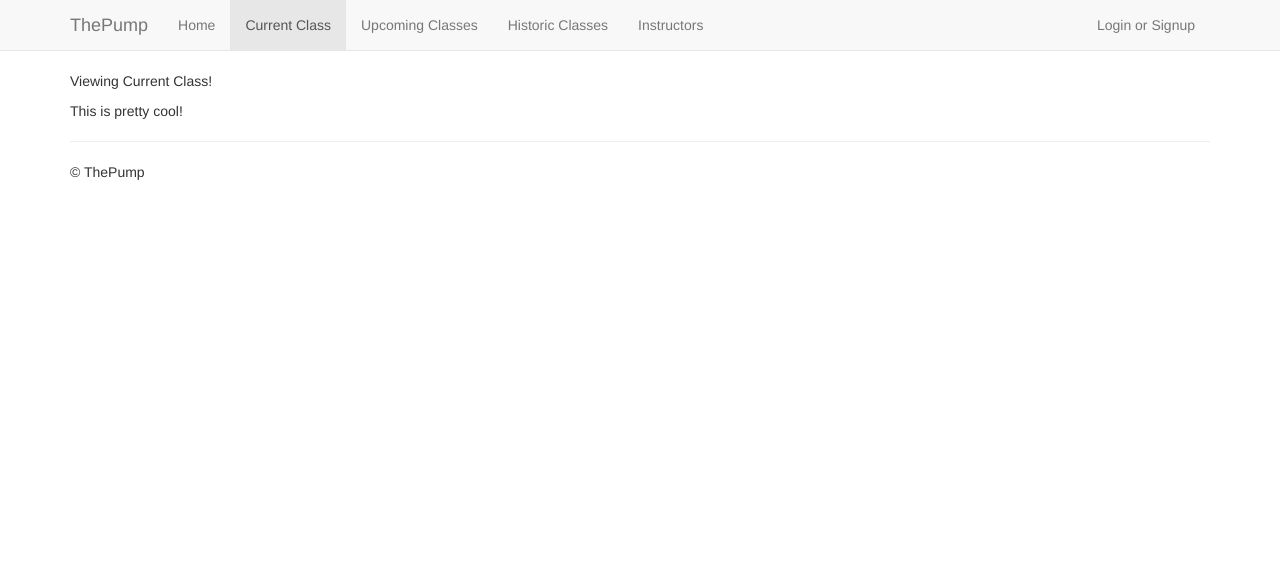
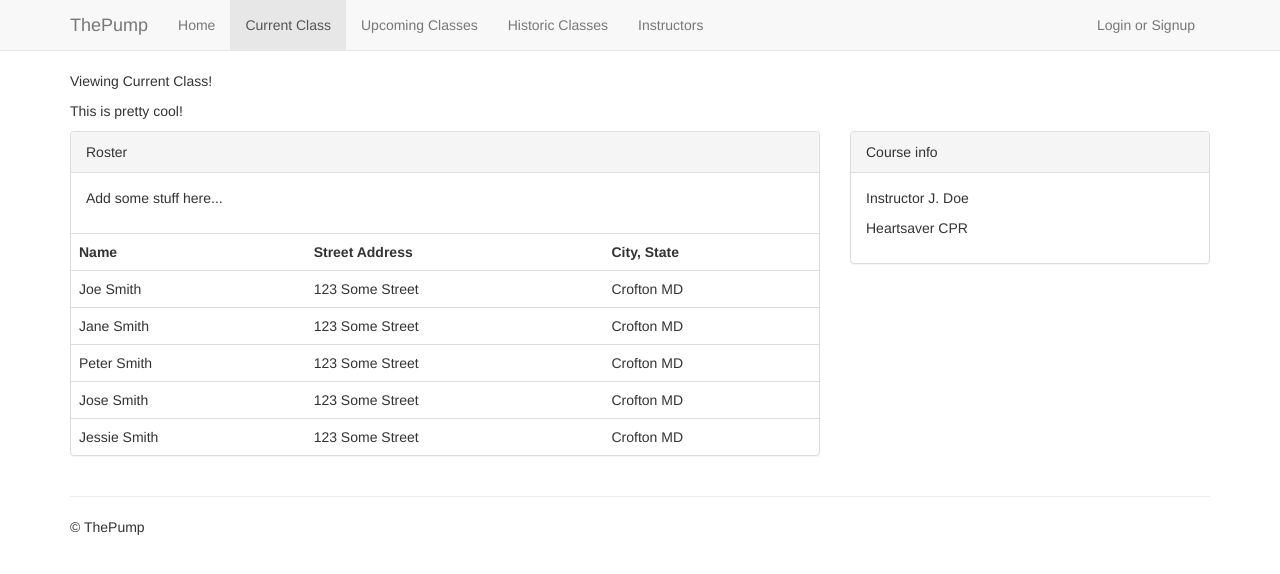
Before and after one commit to msaikens/thepump, a Flask app: page /current/ in a window 1280 px wide. Shown: the top 574 px of the page. Run offline with Flask 2, Linux system fonts and the light colour scheme; some libraries are stand-ins or nearby versions.

Commit message:
adding more design to 'current class' page

```diff
--- a/templates/current.html
+++ b/templates/current.html
@@ -6,4 +6,39 @@
      <p>Viewing Current Class!</p>
      <p>This is pretty cool!</p>
 
+<div class="row">
+    <div class="col-md-8">
+
+        <div class="panel panel-default">
+          <!-- Default panel contents -->
+          <div class="panel-heading">Roster</div>
+          <div class="panel-body">
+            <p>Add some stuff here...</p>
+          </div>
+
+          <!-- Table -->
+          <table class="table">
+            <tr><th>Name</th><th>Street Address</th><th>City, State</th></tr>
+            <tr><td>Joe Smith</td><td>123 Some Street</td><td> Crofton MD</td></tr>
+            <tr><td>Jane Smith</td><td>123 Some Street</td><td> Crofton MD</td></tr>
+            <tr><td>Peter Smith</td><td>123 Some Street</td><td> Crofton MD</td></tr>
+            <tr><td>Jose Smith</td><td>123 Some Street</td><td> Crofton MD</td></tr>
+            <tr><td>Jessie Smith</td><td>123 Some Street</td><td> Crofton MD</td></tr>
+          </table>
+        </div>
+
+    </div> <!--col-md-8 -->
+    <div class="col-md-4">
+        <div class="panel panel-default">
+            <div class="panel-heading">Course info</div>
+            <div class="panel-body">
+              <p>Instructor J. Doe</p>
+              <p>Heartsaver CPR</p>
+            </div>
+        </div>
+    </div>
+
+</div>
+
+
 {% endblock %}
```
